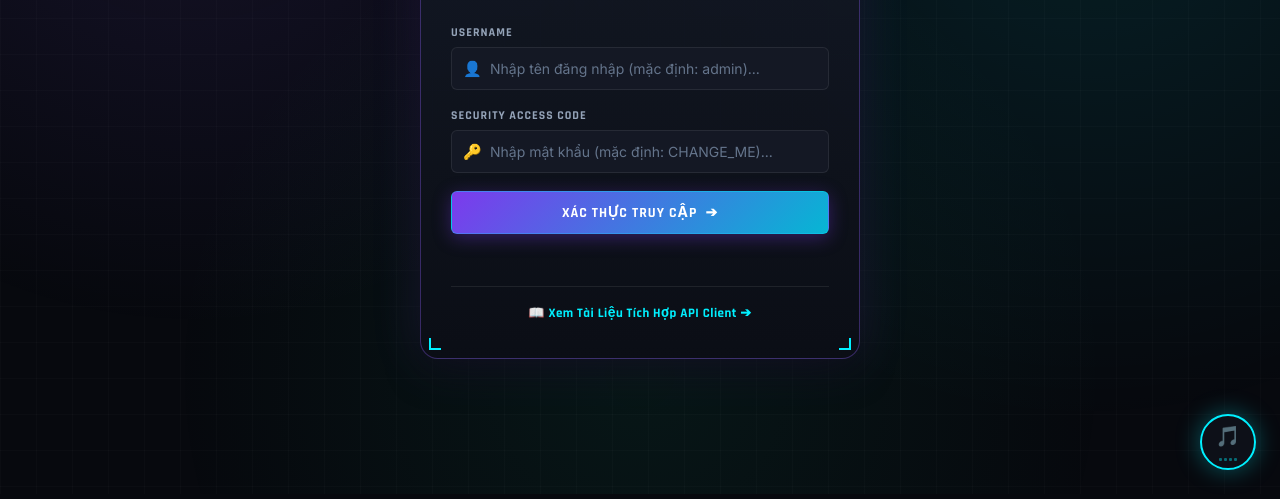
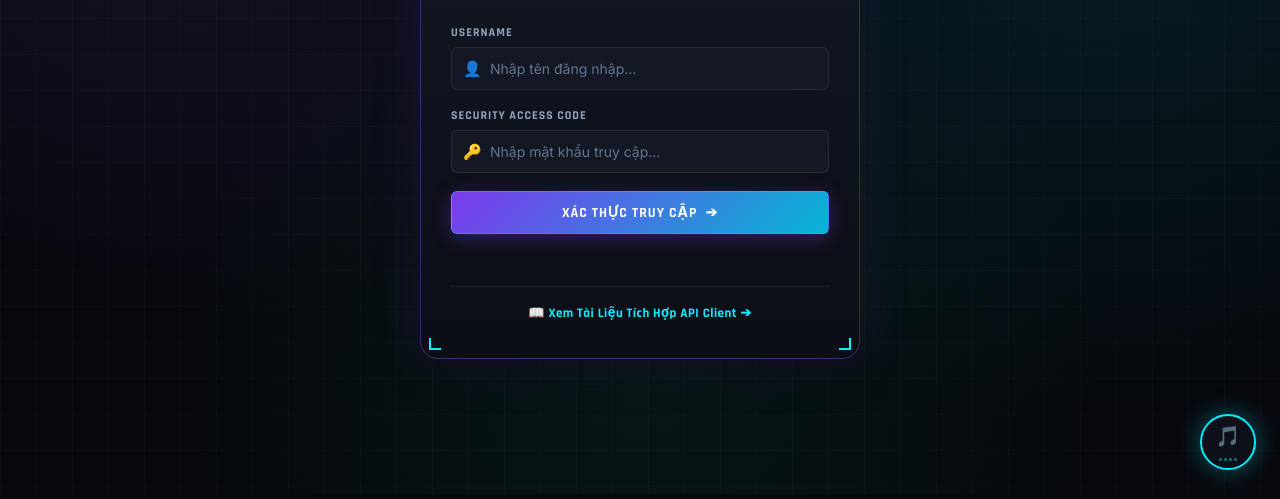
Before and after one commit to tbaodev-code/tbao-key-server, a website: page public/index.html in a window 1280 px wide. Shown: the part 306-805 px from the top of the page. Drawn offline with Linux system fonts and the light colour scheme; no server answers.

Commit message:
feat: upload public/index.html

```diff
--- a/public/index.html
+++ b/public/index.html
@@ -65,7 +65,7 @@
           <label for="username">USERNAME</label>
           <div class="input-field-wrap">
             <span class="field-icon">👤</span>
-            <input id="username" type="text" placeholder="Nhập tên đăng nhập (mặc định: admin)..." autocomplete="username">
+            <input id="username" type="text" placeholder="Nhập tên đăng nhập..." autocomplete="username">
           </div>
         </div>
 
@@ -73,7 +73,7 @@
           <label for="password">SECURITY ACCESS CODE</label>
           <div class="input-field-wrap">
             <span class="field-icon">🔑</span>
-            <input id="password" type="password" placeholder="Nhập mật khẩu (mặc định: CHANGE_ME)..." autocomplete="current-password">
+            <input id="password" type="password" placeholder="Nhập mật khẩu truy cập..." autocomplete="current-password">
           </div>
         </div>
 
```
